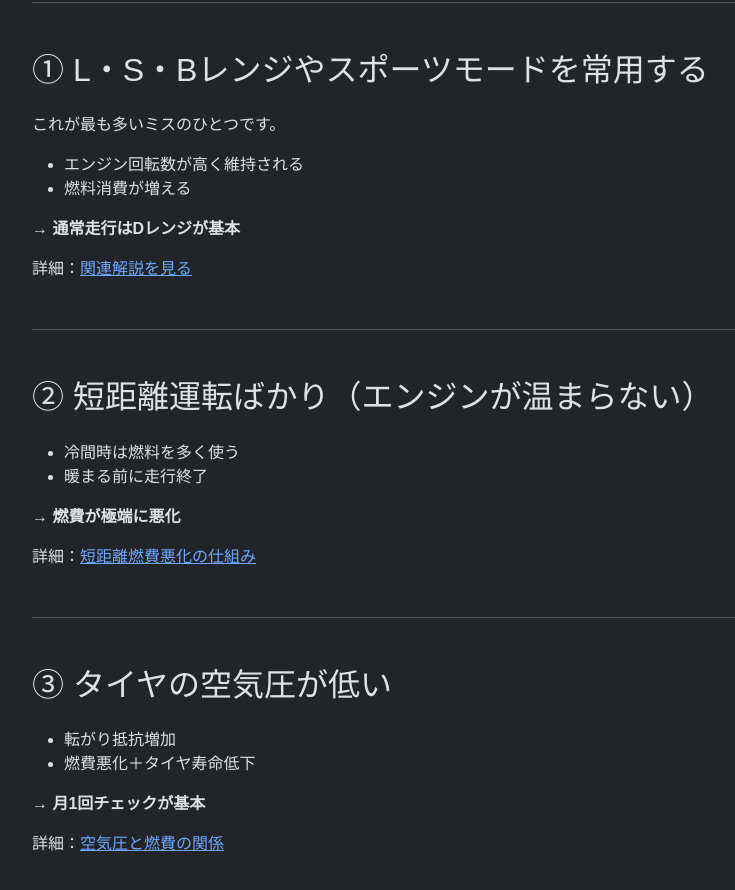
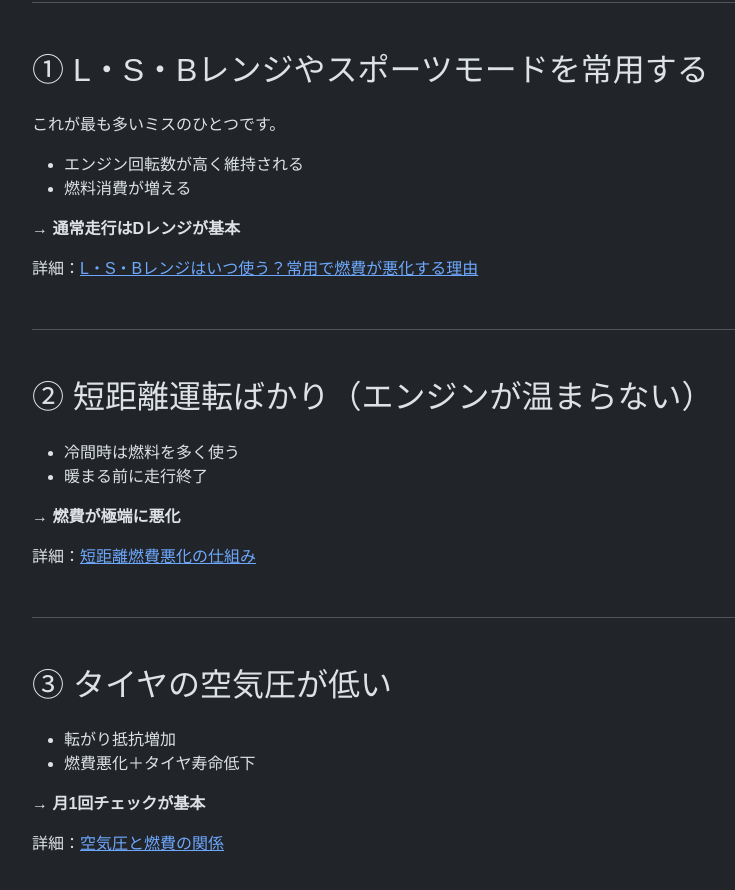
Before and after one commit to funyapar-org/fuel-lab, a Jekyll site: the page built from _knowledge/beginner-fuel-economy-mistakes.md, in a window 1280 px wide and 900 px high, scrolled down 374 px. Shown: the top 890 px of the window, without its empty margins (62-797 px from the left). Built offline with Jekyll 4.4.1, drawn with Linux system fonts in a browser that asks for light colours.

Commit message:
beginner-fuel-economy-mistakes.md を更新

```diff
--- a/_knowledge/beginner-fuel-economy-mistakes.md
+++ b/_knowledge/beginner-fuel-economy-mistakes.md
@@ -53,7 +53,7 @@ date: 2026-03-24 16:10:00 +0900
   </p>
 
   <p>
-    詳細：<a href="{{ site.baseurl }}/knowledge/l-s-b-range-fuel-economy.html">関連解説を見る</a>
+    詳細：<a href="{{ site.baseurl }}/knowledge/l-s-b-range-fuel-economy.html">L・S・Bレンジはいつ使う？常用で燃費が悪化する理由</a>
   </p>
 
   <hr class="my-5">
```
